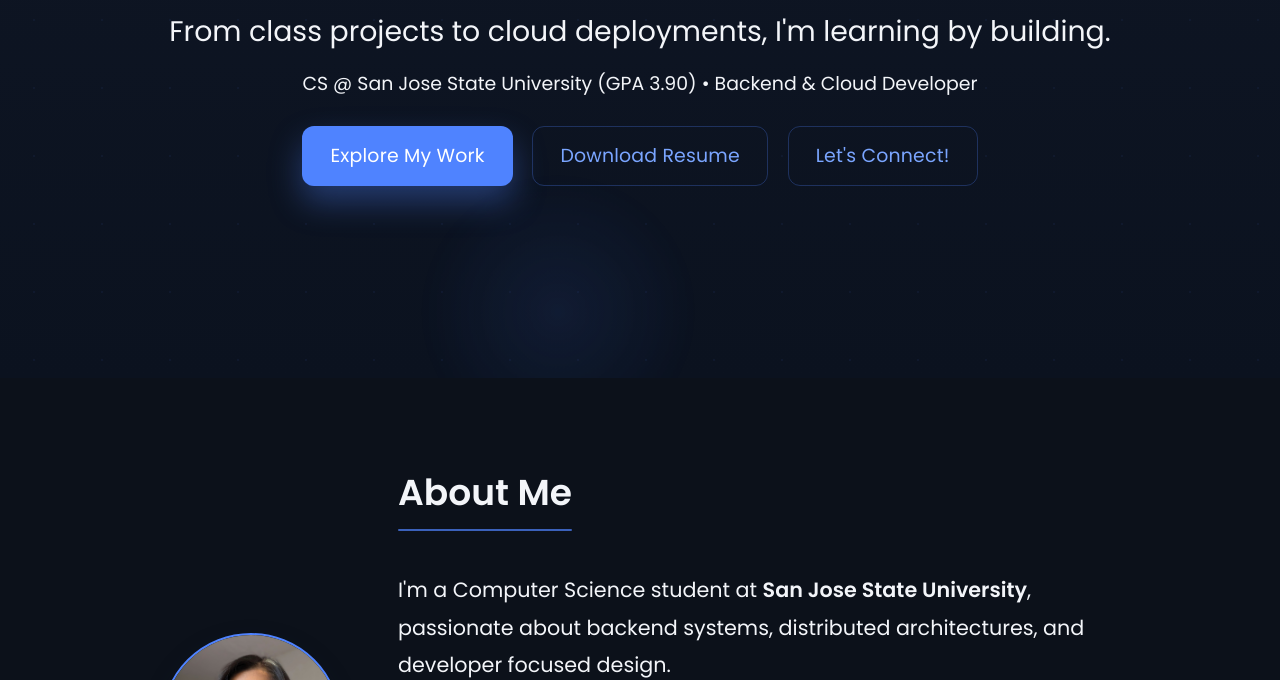
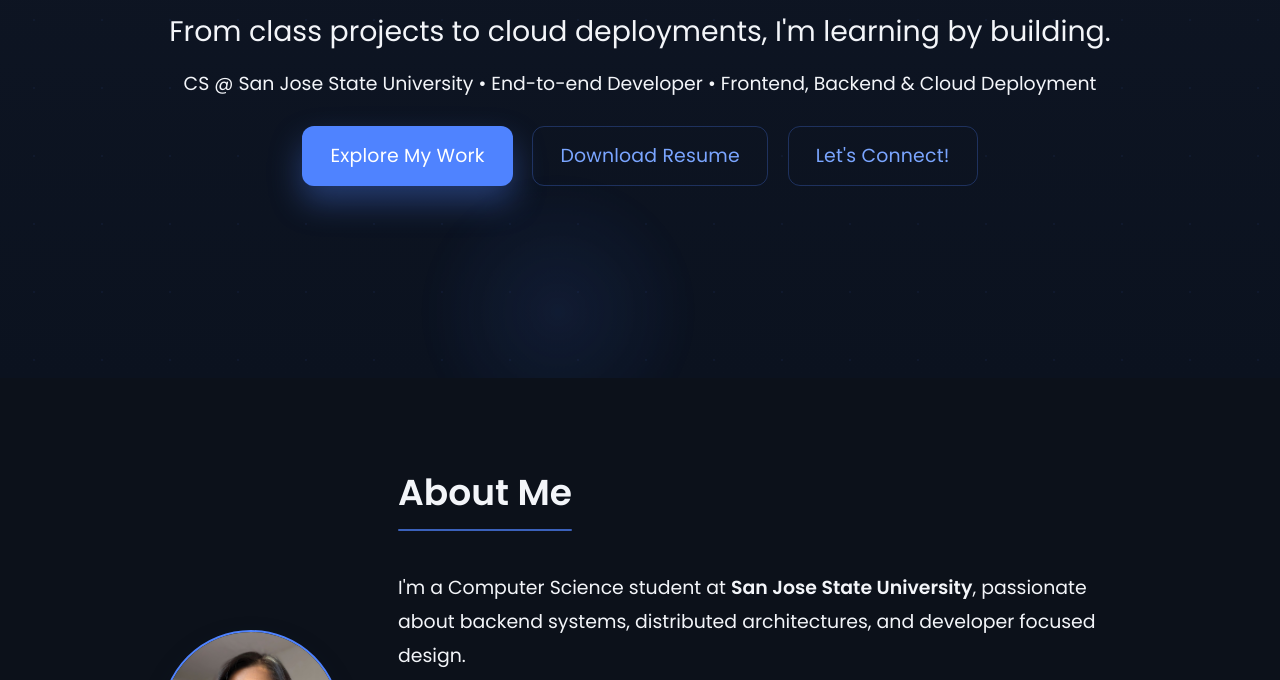
Before and after one commit to basnets24/basnets24.github.io, a plain HTML site: page index.html in a window 1280 px wide. Shown: the part 422-1102 px from the top of the page. Drawn offline with nearby package versions, Linux system fonts and the light colour scheme.

Commit message:
changed the header

```diff
--- a/css/layout.css
+++ b/css/layout.css
@@ -269,7 +269,8 @@ nav.scrolled {
 /* ABOUT SECTION */
 .about p {
     line-height: 1.8;
-    font-size: 1.15rem;
+    font-size: 1.05rem;
+    margin-bottom: 1.2rem;
 }
 
 /* CONTACT SECTION */
--- a/index.html
+++ b/index.html
@@ -45,7 +45,7 @@
     <header>
         <h1>Hi, I'm <span class="hero-name" data-typed-text="Sneha Basnet">Sneha Basnet</span></h1>
         <h2>From class projects to cloud deployments, I'm learning by building.</h2>
-        <p>CS @ San Jose State University (GPA 3.90) • Backend & Cloud Developer</p>
+        <p>CS @ San Jose State University • End-to-end Developer • Frontend, Backend & Cloud Deployment</p>
         <div class="cta-buttons">
             <a class="cta-button cta-button--primary" href="#projects">Explore My Work</a>
             <a class="cta-button cta-button--outline" href="Sneha_Basnet_SDE_Intern_Resume.pdf" target="_blank">Download
```
Also changed, not shown: 1 other file.
